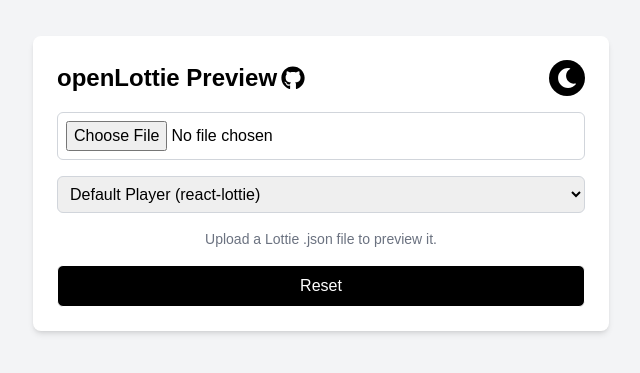
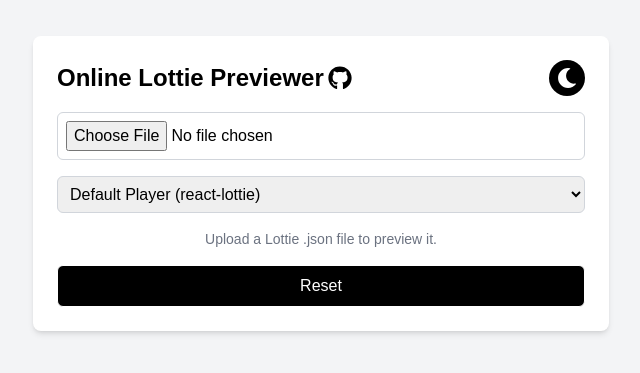
Before and after one commit to naeemudheenp/openlottiepreviewer, a Next.js app: page / in a window 1280 px wide. Shown: the part 217-590 px from the top of the page, without its empty margins (319-959 px from the left). Built offline with nearby package versions, Linux system fonts and the light colour scheme.

Commit message:
Seo changes

```diff
--- a/src/app/layout.js
+++ b/src/app/layout.js
@@ -13,8 +13,8 @@
 });
 
 export const metadata = {
-  title: "openLottie Preview",
-  description: "openLottie Preview",
+  title: "Online Lottie Previewer",
+  description: "Online Lottie Previewer: Compare and Preview Lottie JSON Animations in Different Players",
 };
 
 export default function RootLayout({ children }) {
--- a/src/app/page.js
+++ b/src/app/page.js
@@ -90,7 +90,7 @@
       >
         <div className="flex justify-between items-center mb-4">
           <h1 className="text-2xl font-semibold flex gap-1 justify-center items-center">
-            openLottie Preview
+            Online Lottie Previewer
             <a href="https://github.com/naeemudheenp/openlottiepreviewer">
               <FaGithub />
             </a>
```
